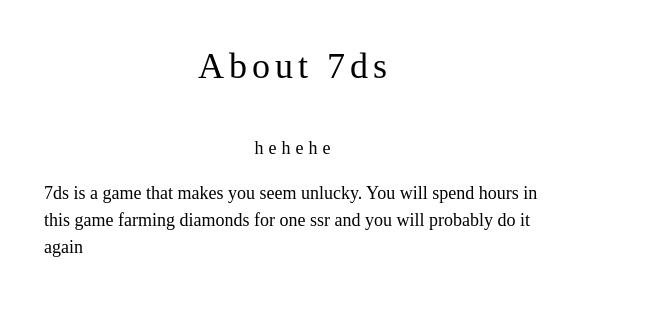
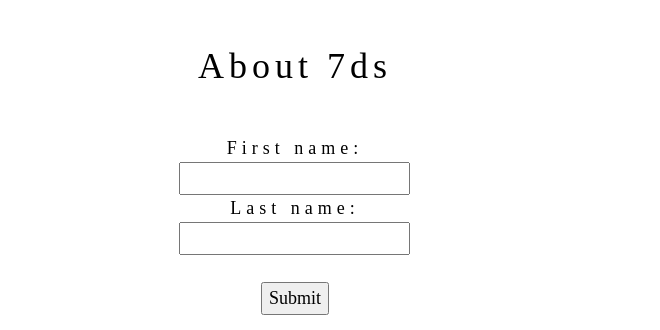
Before and after one commit to lettuce-e/b, a plain HTML site: page index.html in a window 1280 px wide. Shown: the part 71-401 px from the top of the page, 620-1280 px from the left. Drawn offline with nearby package versions, Linux system fonts and the light colour scheme.

Commit message:
Add files via upload

```diff
--- a/index.html
+++ b/index.html
@@ -45,7 +45,13 @@
 
     <div class="w3-col m6 w3-padding-large">
       <h1 class="w3-center">About 7ds</h1><br>
-      <h5 class="w3-center"> hehehe</h5>
+      <h5 class="w3-center"><form action="/action_page.php">
+  <label for="fname">First name:</label><br>
+  <input type="text" id="fname" name="fname" value=" "><br>
+  <label for="lname">Last name:</label><br>
+  <input type="text" id="lname" name="lname" value=" "><br><br>
+  <input type="submit" value="Submit">
+</form> </h5>
       <p class="w3-large">7ds is a game that makes you seem unlucky. You will spend hours in this game farming diamonds for one ssr and you will probably do it again</p>
     </div>
   </div>
```
